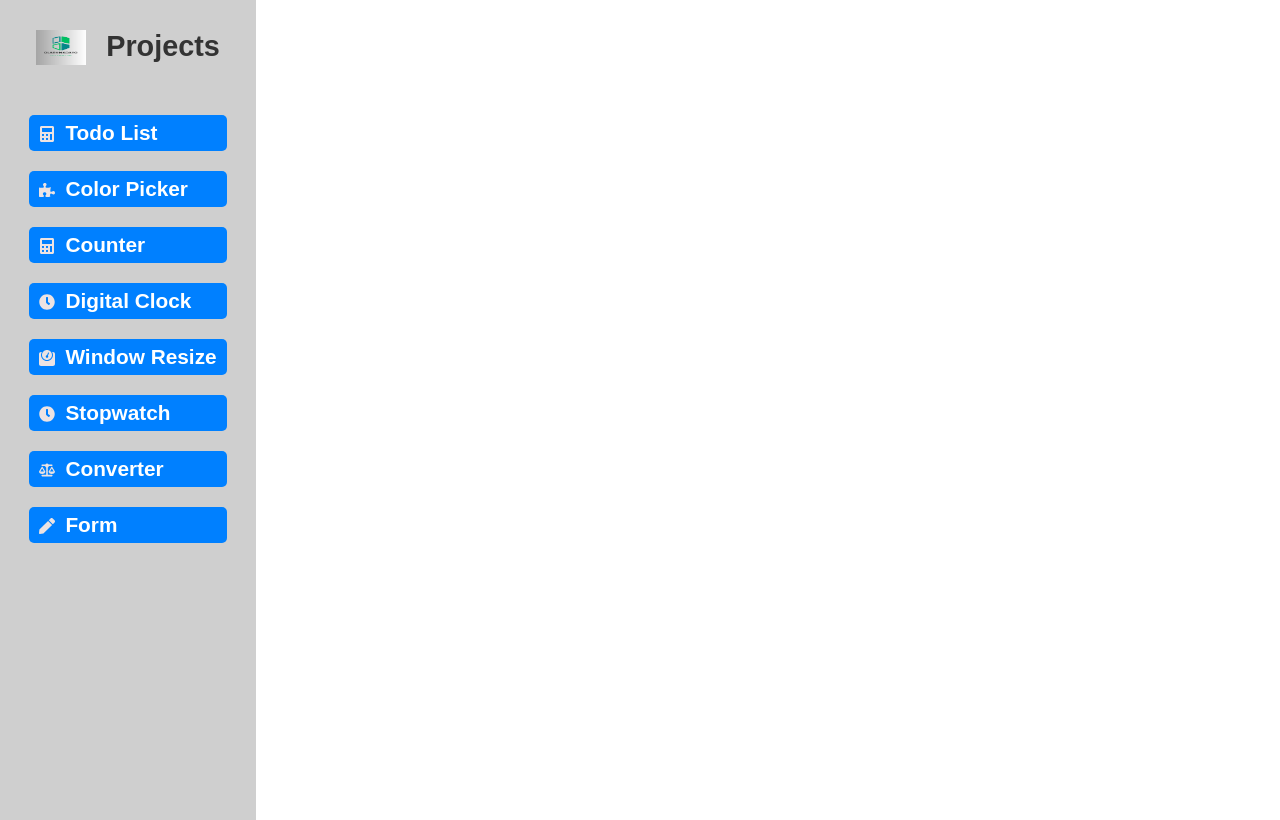
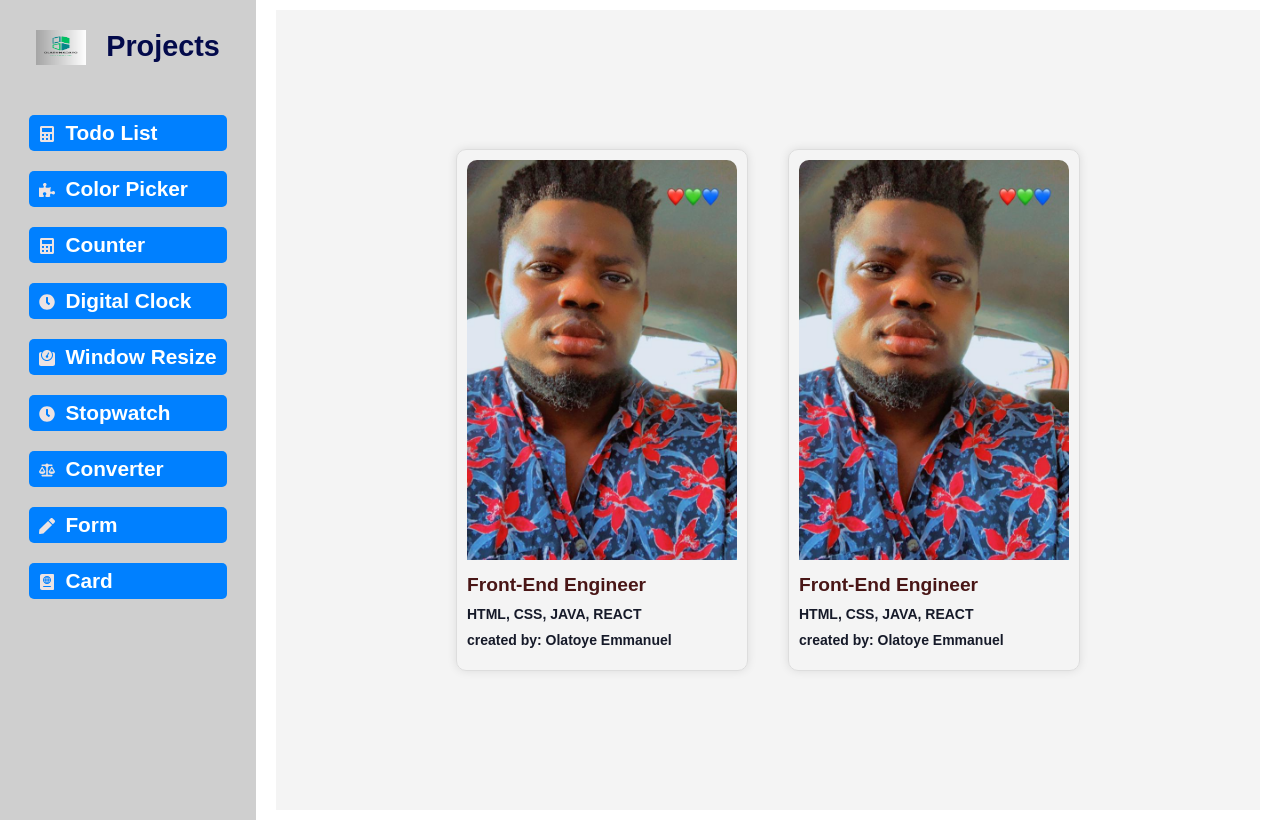
Before and after one commit to olaemmadayo/project_portfolio, a React (Vite) app: page /card-page in a window 1280 px wide. Built offline with nearby package versions, Linux system fonts and the light colour scheme.

Commit message:
cars added

```diff
--- a/src/App.jsx
+++ b/src/App.jsx
@@ -11,6 +11,7 @@ import StopWatch from './component/Stopwatch';
 import Converter from './component/Converter';
 import WelcomePage from './component/WelcomePage';
 import OnchangeElement from './component/OnchangeElement';
+import CardPage from './component/CardPage';
 
 const App = () => {
   return (
@@ -33,6 +34,7 @@ const App = () => {
               <Route path="stop-watch" element={<StopWatch/>} />
               <Route path="converter" element={<Converter/>} />
               <Route path="onchange" element={<OnchangeElement/>} />
+              <Route path="card-page" element={<CardPage/>} />
 
             </Routes>
           </div>
--- /dev/null
+++ b/src/component/Cards.jsx
@@ -0,0 +1,17 @@
+import React from 'react'
+import "../styles/cards.css"
+
+const Cards = ({image, title, content, name}) => {
+  return (
+    <div className='cards--body'>
+        <img src={image} alt="" />
+
+        <h2>{title}</h2>
+        <p>{content}</p>
+        <p>created by: {name}</p>
+
+    </div>
+  )
+}
+
+export default Cards
--- a/src/component/ProjectNav.jsx
+++ b/src/component/ProjectNav.jsx
@@ -1,7 +1,7 @@
 import React from 'react';
 import { Link } from 'react-router-dom';
 import "../styles/projectNav.css"
-import { FaCalculator, FaClock, FaPen, FaPuzzlePiece, FaWeight } from 'react-icons/fa';
+import { FaCalculator, FaClock, FaPassport, FaPen, FaPuzzlePiece, FaWeight } from 'react-icons/fa';
 import techLogo from "../assets/images/olaemmadayo tech.png";
 import { FaScaleBalanced } from 'react-icons/fa6';
 
@@ -51,6 +51,10 @@ const ProjectNav = () => {
         <FaPen className="fa-icon"/>
           Form
         </Link>
+        <Link to="/card-page" className='item'>
+        <FaPassport className="fa-icon"/>
+          Card
+        </Link>
 
 
       </div>
--- /dev/null
+++ b/src/component/cardPage.jsx
@@ -0,0 +1,25 @@
+import React from 'react'
+import Cards from "../component/Cards";
+import myPhoto from "../assets/images/photo-me.jpg";
+import "../styles/cardPage.css";
+
+const cardPage = () => {
+  return (
+    <div className='card--page'>
+      <Cards
+      image={myPhoto}
+      title="Front-End Engineer"
+      content="HTML, CSS, JAVA, REACT"
+      name="Olatoye Emmanuel"
+      />
+      <Cards
+      image={myPhoto}
+      title="Front-End Engineer"
+      content="HTML, CSS, JAVA, REACT"
+      name="Olatoye Emmanuel"
+      />
+    </div>
+  )
+}
+
+export default cardPage
--- /dev/null
+++ b/src/styles/cardPage.css
@@ -0,0 +1,8 @@
+.card--page{
+  display: flex;
+  align-items: center;
+  justify-content: center;
+  min-height: 100vh;
+  background-color: #f4f4f4;
+
+}
--- /dev/null
+++ b/src/styles/cards.css
@@ -0,0 +1,39 @@
+.cards--body {
+  width: 270px;
+  height: 500px;
+  margin: 20px;
+  border: 1px solid #ddd;
+  border-radius: 10px;
+  box-shadow: 0 0 10px rgba(0, 0, 0, 0.1);
+  padding: 10px;
+
+
+}
+
+.cards--body img {
+  width: 100%;
+  height: 80%;
+  object-fit: cover;
+  border-top-left-radius: 10px;
+  border-top-right-radius: 10px;
+  margin-bottom: 10px;
+
+
+}
+
+
+
+.cards--body h2 {
+  font-size: 18px;
+  margin-bottom: 10px;
+  color: #491616;
+  font-weight: bold;
+  font-size: 1.2rem;
+}
+
+.cards--body p {
+  font-size: 14px;
+  color: #161a29;
+  font-weight: bold;
+  margin-bottom: 10px;
+}
--- a/src/styles/projectNav.css
+++ b/src/styles/projectNav.css
@@ -18,16 +18,21 @@ body{
   gap: 20px;
 }
 .heading-font{
-  color: hsla(350, 92%, 14%, 0.877);
+  color: #06582f;
   font-size: 1.8rem;
-  font-weight: bold;
+  font-weight: 700;
   align-items: center;
+
 
   /* margin-top: 10px; */
 }
+
 .heading-font .link{
   text-decoration: none;
-  color: #333;
+  color: #030a4b;
+}
+.heading-font .link:hover{
+  color: #053dd6;
 }
 
 .techlogo{
```
Also changed, not shown: src/assets/images/photo-me.jpg (added).
